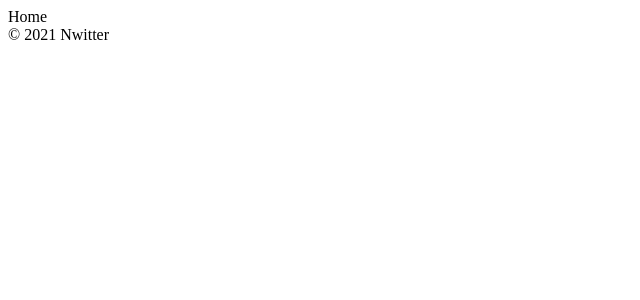
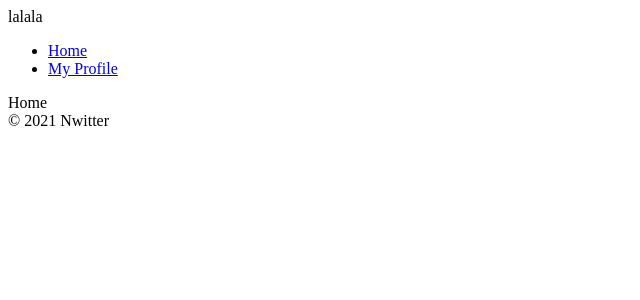
Before and after one commit to songks0922/nwitter, a React (Create React App) app: page /#/ in a window 1280 px wide. Shown: the top 300 px of the page, without its empty margins (0-640 px from the left). Built offline with nearby package versions, Linux system fonts and the light colour scheme; no server answers; sample sign-in values are in the browser's storage.

Commit message:
feat: profile nav 생성및 로그아웃 구현

```diff
--- /dev/null
+++ b/src/components/Navigation.js
@@ -0,0 +1,18 @@
+import React from 'react';
+import { Link } from 'react-router-dom';
+
+export default function Navigation() {
+  return (
+    <nav>
+      lalala
+      <ul>
+        <li>
+          <Link to="/">Home</Link>
+        </li>
+        <li>
+          <Link to="/profile">My Profile</Link>
+        </li>
+      </ul>
+    </nav>
+  );
+}
--- a/src/components/Router.js
+++ b/src/components/Router.js
@@ -1,22 +1,37 @@
 import React, { useState } from 'react';
-import { HashRouter as Router, Route, Switch } from 'react-router-dom';
+import {
+  HashRouter as Router,
+  Route,
+  Switch,
+  Redirect,
+} from 'react-router-dom';
 import Auth from 'routes/Auth';
 import Home from 'routes/Home';
+import Profile from 'routes/Profile';
+import Navigation from 'components/Navigation';
 
 export default function AppRouter({ isLoggedIn }) {
   return (
     <Router>
+      {isLoggedIn && <Navigation />}
       <Switch>
         {isLoggedIn ? (
           <>
             <Route exact path="/">
               <Home />
             </Route>
+            <Route exact path="/profile">
+              <Profile />
+            </Route>
+            <Redirect from="*" to="/" />
           </>
         ) : (
-          <Route exact path="/">
-            <Auth />
-          </Route>
+          <>
+            <Route exact path="/">
+              <Auth />
+            </Route>
+            <Redirect from="*" to="/" />
+          </>
         )}
       </Switch>
     </Router>
--- a/src/routes/Profile.js
+++ b/src/routes/Profile.js
@@ -1,3 +1,16 @@
+import { authService } from 'fbase';
 import React from 'react';
+import { useHistory } from 'react-router';
 
-export default () => <span>Profile</span>;
+export default function Profile() {
+  const history = useHistory();
+  const onLogOutClick = () => {
+    authService.signOut();
+    history.push('/');
+  };
+  return (
+    <>
+      <button onClick={onLogOutClick}>Log Out</button>
+    </>
+  );
+}
```
